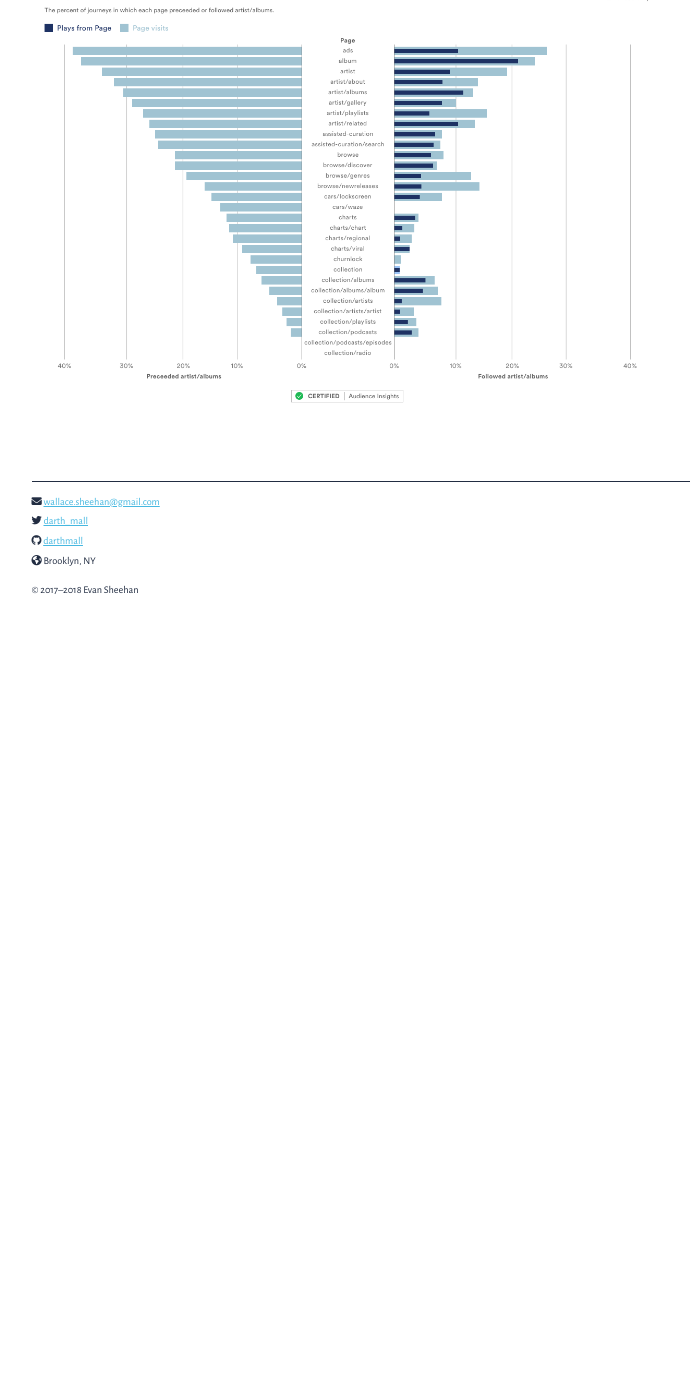
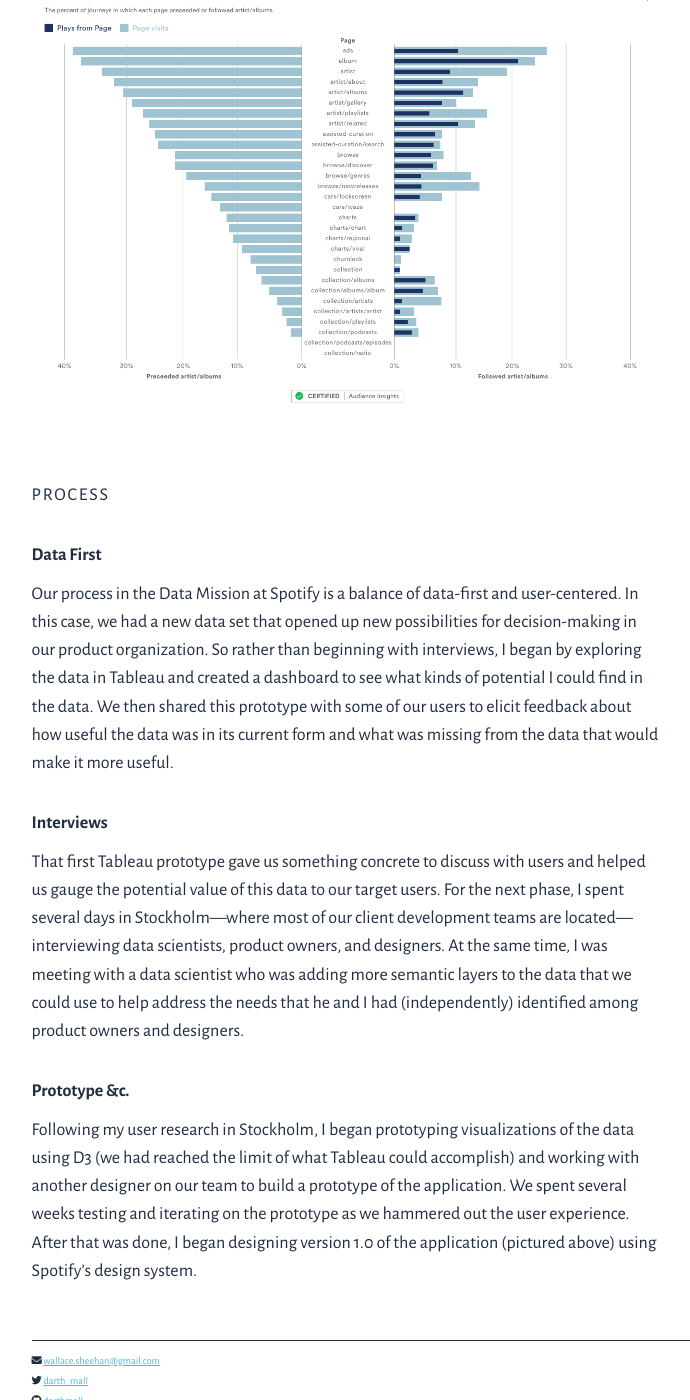
Before and after one commit to darthmall/darthmall.github.io, a Jekyll site: the page built from _projects/user_journey.md, in a window 1280 px wide and 1400 px high, scrolled down 1141 px. Shown: the whole window, without its empty margins (0-690 px from the left). Built offline with Jekyll 4.4.1, drawn with Linux system fonts in a browser that asks for light colours; nearby versions of some CDN libraries; before the commit the page ends 1771 px from its top, so only the background shows below that; some of the changed text lies outside the part shown.

Commit message:
Add a brief description of the process for User Journey

```diff
--- a/_projects/user_journey.md
+++ b/_projects/user_journey.md
@@ -11,6 +11,20 @@ abstract: >-
 
 <aside class="disclaimer">These images are mockups and contain no actual data.</aside>
 
-This is a tool for data scientists, product owners, and designers to explore how users on Spotify navigate the clients to find something to stream. It provides both a high level summary of how many streams can be attributed to any page because it was one step on a path through the client that resulted in a stream, and a detailed view of steps taken by users to reach a stream.
+This is a tool for data scientists, product owners, and designers to explore how users on Spotify navigate the various clients to find something to stream. It provides both a high level summary of how many streams can be attributed to any page, and a detailed view of steps taken by users to reach a stream. The application helps users understand how our clients are used so that they can make better product decisions.
 
 ![A mockup of the summary for a single page in the client]({{ "assets/img/user_journey/summary.png" | relative_url}})
+
+## Process
+
+### Data First
+
+Our process in the Data Mission at Spotify is a balance of data-first and user-centered. In this case, we had a new data set that opened up new possibilities for decision-making in our product organization. So rather than beginning with interviews, I began by exploring the data in Tableau and created a dashboard to see what kinds of potential I could find in the data. We then shared this prototype with some of our users to elicit feedback about how useful the data was in its current form and what was missing from the data that would make it more useful.
+
+### Interviews
+
+That first Tableau prototype gave us something concrete to discuss with users and helped us gauge the potential value of this data to our target users. For the next phase, I spent several days in Stockholm—where most of our client development teams are located—interviewing data scientists, product owners, and designers. At the same time, I was meeting with a data scientist who was adding more semantic layers to the data that we could use to help address the needs that he and I had (independently) identified among product owners and designers.
+
+### Prototype &c.
+
+Following my user research in Stockholm, I began prototyping visualizations of the data using D3 (we had reached the limit of what Tableau could accomplish) and working with another designer on our team to build a prototype of the application. We spent several weeks testing and iterating on the prototype as we hammered out the user experience. After that was done, I began designing version 1.0 of the application (pictured above) using Spotify's design system.
```
